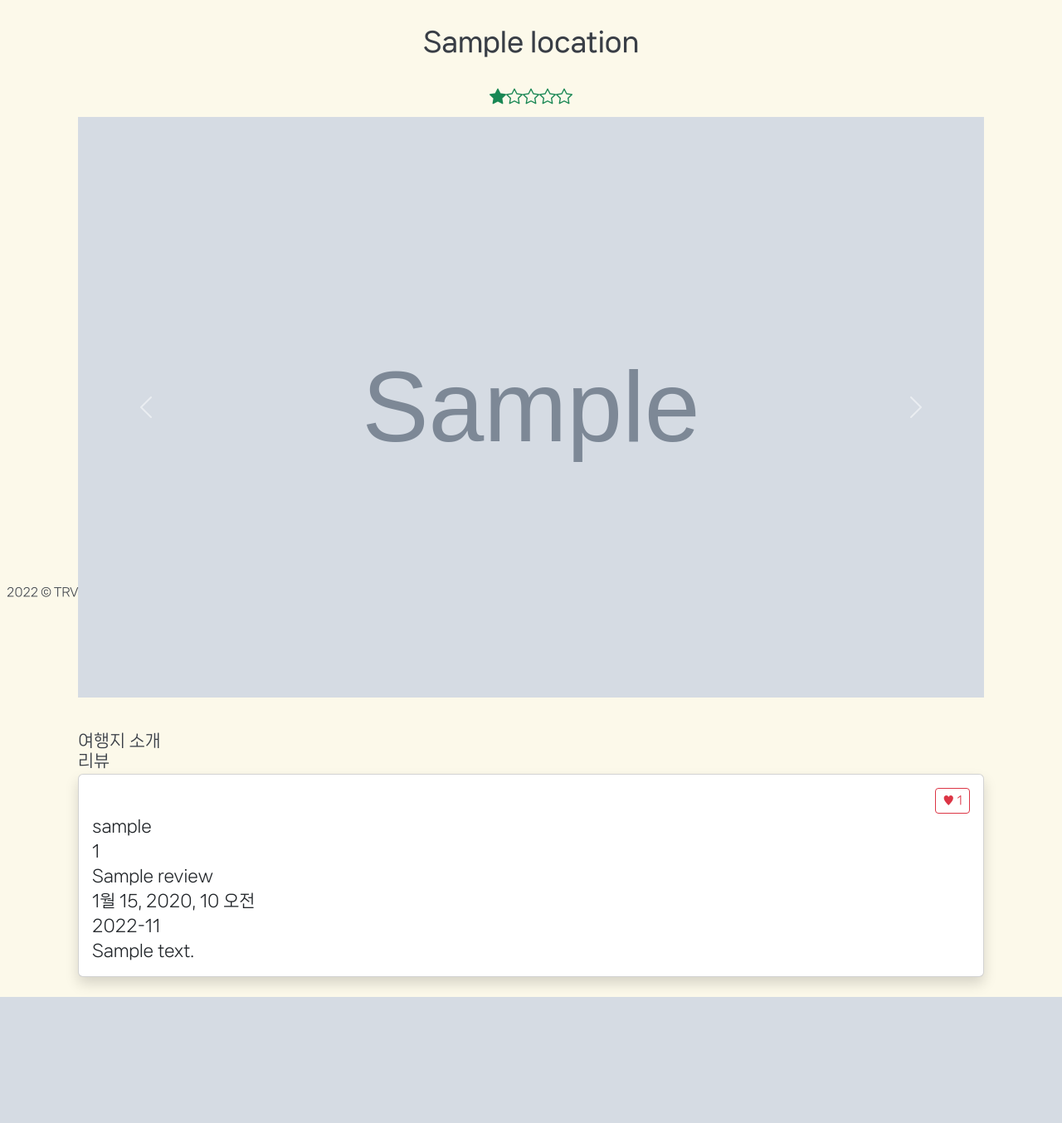
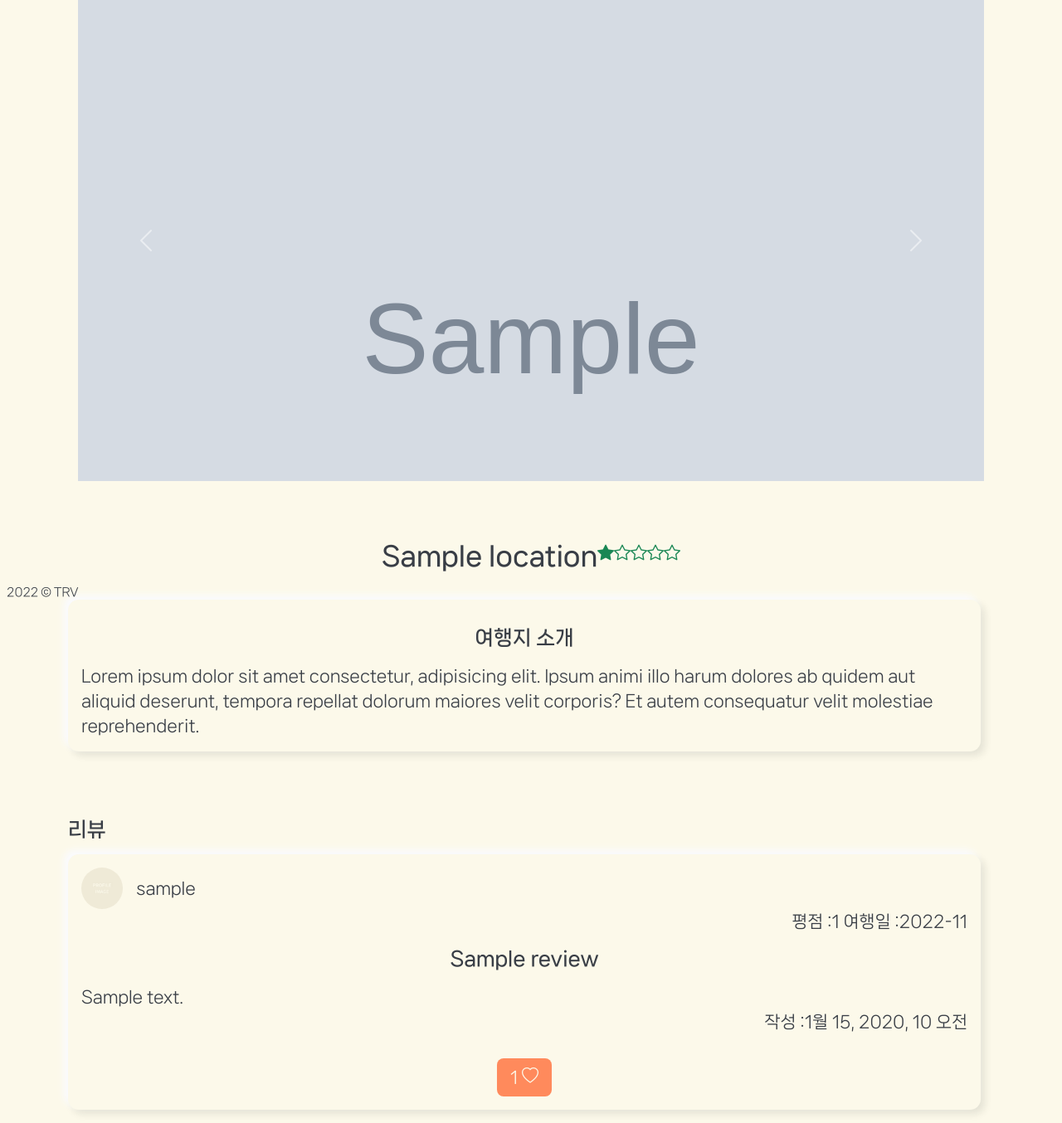
Before and after one commit to Bonbon315/PJT-Triview, a Django app: page /reviews/1/ in a window 1280 px wide. Shown: the part 66-1420 px from the top of the page at 83% size. Before the commit the page ends 1268 px from the top, so only its background shows below. Run offline with Django 3.2, Linux system fonts and the light colour scheme; tables that the repository leaves empty hold one stand-in row (values such as "Sample post"); grey boxes marked "Sample" are stand-in pictures; some libraries are stand-ins or nearby versions.

Commit message:
templates locations

```diff
--- a/accounts/templates/accounts/detail.html
+++ b/accounts/templates/accounts/detail.html
@@ -17,7 +17,7 @@
             <p>{{user.email}}</p>
         </div>
         <div>
-            <div class="d-flex text-center">
+            <div class="d-flex justify-content-between  text-center">
                 <div class="me-3">
                     <p>팔로잉</p>
                     <span>{{user.followings.count}}</span>
@@ -49,7 +49,7 @@
     </div>
     <!--자기자신만 정보 수정 링크 보이게 해둠-->
     {% if request.user.pk == user.pk %}
-    <div class="prof-log d-flex justify-content-around align-items-center mt-3">
+    <div class="prof-log d-flex justify-content-around align-items-center mt-4">
         <div>
             <!--접속여부 및 가입일-->
             <p>가입일자:
--- a/location/templates/location/create.html
+++ b/location/templates/location/create.html
@@ -4,7 +4,7 @@
 
   {% bootstrap_javascript %}
 
-  <form action="" method="POST" enctype="multipart/form-data">
+  <form action="" method="POST" enctype="multipart/form-data" id="loc-form">
     {% csrf_token %}
     {% bootstrap_form location_form %}
     <button type="submit" class="btn-sb btnC">장소등록</button>
--- a/reviews/templates/reviews/index.html
+++ b/reviews/templates/reviews/index.html
@@ -4,19 +4,11 @@
 {% block content %}
 
   <div class="container">
-  <div class="review_section">
-    <h1 class="tit">{{location.title}}</h1>
-    <div class="d-flex justify-content-center text-success mb-2">
-      <div class="bi-star{% if location_grade >= 1 %}-fill{% elif 0 < location_grade and location_grade < 1 %}-half{% endif %}"></div>
-      <div class="bi-star{% if location_grade >= 2 %}-fill{% elif 1 < location_grade and location_grade < 2 %}-half{% endif %}"></div>
-      <div class="bi-star{% if location_grade >= 3 %}-fill{% elif 2 < location_grade and location_grade < 3 %}-half{% endif %}"></div>
-      <div class="bi-star{% if location_grade >= 4 %}-fill{% elif 3 < location_grade and location_grade < 4 %}-half{% endif %}"></div>
-      <div class="bi-star{% if location_grade >= 5 %}-fill{% elif 4 < location_grade and location_grade < 5 %}-half{% endif %}"></div>
-    </div>
-    <div id="carouselExampleIndicators" class="carousel slide" data-bs-ride="true">
+
+    <div id="carouselExampleIndicators" class="carousel slide loct-crs" data-bs-ride="carousel">
       <div class="carousel-inner">
-        <div class="carousel-item active">
-          <img src="{{ location.image.url }}" class="d-block w-100" height="700px">
+        <div class="carousel-item active  data-bs-interval=" 5000""="5000" "">
+          <img src="{{ location.image.url }}" class="">
         </div>
         {% for review in reviews %}
           {% if review.location == location and review.image %}
@@ -26,59 +18,93 @@
           {% endif %}
         {% endfor %}
       </div>
-      <button class="carousel-control-prev" type="button" data-bs-target="#carouselExampleIndicators"
-        data-bs-slide="prev">
+      <button class="carousel-control-prev" type="button" data-bs-target="#carouselExampleIndicators" data-bs-slide="prev">
         <span class="carousel-control-prev-icon" aria-hidden="true"></span>
         <span class="visually-hidden">Previous</span>
       </button>
-      <button class="carousel-control-next" type="button" data-bs-target="#carouselExampleIndicators"
-        data-bs-slide="next">
+      <button class="carousel-control-next" type="button" data-bs-target="#carouselExampleIndicators" data-bs-slide="next">
         <span class="carousel-control-next-icon" aria-hidden="true"></span>
         <span class="visually-hidden">Next</span>
       </button>
     </div>
   </div>
-  <section class="review_section">
-    <h3>여행지 소개</h3>
+  <div class="review_section d-flex justify-content-center align-items-center">
+    <h1 class="tit">{{location.title}}</h1>
+    <div class="d-flex justify-content-center text-success mb-2">
+      <div class="bi-star{% if location_grade >= 1 %}-fill{% elif 0 < location_grade and location_grade < 1 %}-half{% endif %}"></div>
+      <div class="bi-star{% if location_grade >= 2 %}-fill{% elif 1 < location_grade and location_grade < 2 %}-half{% endif %}"></div>
+      <div class="bi-star{% if location_grade >= 3 %}-fill{% elif 2 < location_grade and location_grade < 3 %}-half{% endif %}"></div>
+      <div class="bi-star{% if location_grade >= 4 %}-fill{% elif 3 < location_grade and location_grade < 4 %}-half{% endif %}"></div>
+      <div class="bi-star{% if location_grade >= 5 %}-fill{% elif 4 < location_grade and location_grade < 5 %}-half{% endif %}"></div>
+    </div>
+  </div>
+  <section class="review_section rev-info">
+    <div class="box">
+      <h3 class="sub-tit">여행지 소개</h3>
       <div class="cont">
-
+        <p>Lorem ipsum dolor sit amet consectetur, adipisicing elit. Ipsum animi illo harum dolores ab quidem aut aliquid deserunt, tempora repellat dolorum maiores velit corporis? Et autem consequatur velit molestiae reprehenderit.</p>
+      </div>
     </div>
   </section>
-  <section class="review_section">
-    <h3>리뷰</h3>
+  <section class="review_section rev-area">
+    <div>
+      <h3 class="sub-tit">리뷰</h3>
       {% if request.user.is_authenticated %}
-      <a class="btn btn-primary" href="{% url 'reviews:create' location.pk %}">리뷰 작성</a>
+        <a class="btnC" href="{% url 'reviews:create' location.pk %}">리뷰 작성</a>
       {% endif %}
+    </div>
     <!--리뷰 쌓이는 곳-->
-    <div class="row pb-2">
-      <div class="col-12 pt-1">
+    <div class="rev">
       {% for review in reviews %}
         {% if review.location == location %}
-          <div class="card shadow p-3 mb-3 bg-body rounded">
-            <!--좋아요 기능-->
-            <div class='text-end'>
-              {% if request.user in review.like_users.all %}
-              <a href="{% url 'reviews:like' review.pk %}" class="btn btn-danger btn-sm">♥ {{ review.like_users.count }} </a>
+          <div class="mb-3 box">
+            <div class="rev-cont">
+              <div class="d-flex justify-content-start align-items-center">
+                <div class="rev-prof">
+                  {% if user.profile_image %}
+                    <img class="prof-img" src="{{ user.profile_image.url }}" alt="user profile image"/>
                   {% else %}
-                <a href="{% url 'reviews:like' review.pk %}" class="btn btn-outline-danger btn-sm">♥ {{ review.like_users.count }} </a>
+                    <img class="prof-img" src="{% static 'img/profile_dummy.jpg' %}" alt="user profile image - dummy">
                   {% endif %}
                 </div>
-          <p>{{ review.user }}</p>
-          <p>{{ review.grade }}</p>
-          <p>{{ review.title }}</p>
-          <p>{{ review.created_at }}</p>
-          <p>{{ review.traveled_at }}</p>
+                <span>{{ review.user }}</span>
+              </div>
+              <p class="text-end">
+                평점 :{{ review.grade }}
+                <span>
+                  여행일 :{{ review.traveled_at }}
+                </span>
+              </p>
+              <h5 class="sub-tit">{{ review.title }}</h5>
               <p>{{ review.content }}</p>
+              <p class="rev-crd text-end">작성 :{{ review.created_at }}</p>
+            </div>
+            <!--좋아요 기능-->
+            <div class="like-area">
+              {% if request.user in review.like_users.all %}
+                <a href="{% url 'reviews:like' review.pk %}" class="btnC">
+                  {{ review.like_users.count }}
+                  <i class="bi bi-heart-fill"></i>
+                </a>
+              {% else %}
+                <a href="{% url 'reviews:like' review.pk %}" class="btnC btnW">
+                  {{review.like_users.count }}
+                  <i class="bi bi-heart"></i>
+                </a>
+              {% endif %}
+            </div>
             <!--수정, 삭제 기능-->
+            <div>
               {% if request.user == review.user %}
-            <a class='btn btn-outline-success btn-sm' href="{% url 'reviews:update' review.pk %}">수정</a>
-            <a class='btn btn-outline-success btn-sm' href="{% url 'reviews:delete' review.pk %}">삭제</a>
+                <a class='btnC' href="{% url 'reviews:update' review.pk %}">수정</a>
+                <a class='btnC btnW' href="{% url 'reviews:delete' review.pk %}">삭제</a>
               {% endif %}
+            </div>
           </div>
         {% endif %}
       {% endfor %}
     </div>
   </div>
 </section>
-</div>
+
 {% endblock content %}
--- a/static/css/style.css
+++ b/static/css/style.css
@@ -190,6 +225,64 @@ a:hover {
 	font-size: 1rem;
 }
 
+/* location */
+.box {
+	background: var(--bg);
+	box-shadow: -5px -5px 10px #fafbff, 5px 5px 10px rgba(22, 27, 29, 0.1);
+	border-radius: 0.8rem;
+	transition: 0.3s;
+	margin-right: 1rem;
+}
+.box .box-img {
+	margin-top: 0.5rem;
+	height: 200px;
+	overflow: hidden;
+	border-radius: 1rem;
+}
+.box .sub-tit {
+	text-align: center;
+	transition: 0.3s;
+}
+.box:hover {
+	background: var(--bgD);
+	box-shadow: none;
+}
+.box:hover .sub-tit {
+	color: var(--main);
+}
+
+/* review */
+.carousel-item {
+	height: 580px;
+}
+.carousel-item img {
+	width: 100%;
+}
+.review_section .box {
+	padding: 1rem;
+}
+.rev-info .box:hover {
+	background: var(--bg);
+	box-shadow: -5px -5px 10px #fafbff, 5px 5px 10px rgba(22, 27, 29, 0.1);
+}
+.rev-info .box:hover .sub-tit {
+	color: var(--txt);
+}
+.rev-area {
+	margin-top: 5rem;
+}
+.rev .rev-cont .rev-prof {
+	width: 50px;
+	height: 50px;
+	overflow: hidden;
+	border-radius: 50%;
+	margin-right: 1rem;
+}
+.rev .rev-cont .rev-prof .prof-img {
+	width: 50px;
+	height: 50px;
+}
+
 /* buttons */
 .btnC {
 	background: var(--main);
@@ -199,6 +292,9 @@ a:hover {
 	margin: 1.8rem auto 0;
 	border-radius: 0.5rem;
 	transition: 0.2s;
+	position: relative;
+	left: 50%;
+	transform: translateX(-50%);
 	max-width: 900px;
 }
 .btnC:hover {
```
Also changed, not shown: other parts of static/css/style.css (+43 -8 lines), accounts/templates/accounts/password.html (+4 -4 lines), accounts/templates/accounts/update.html (+11 -7 lines), location/templates/location/index.html (+12 -12 lines), accounts/templates/accounts/signup.html (indentation only), images/images/229619fgsdl.jpg (added), images/images/ahalya-suresh-RmqE93H0Iv0-unsplash.jpg (added), images/images/engin-akyurt-nBtnpmNpHJI-unsplash.jpg (added), images/images/yujeong-huh-d6QW2x6u_1w-unsplash.jpg (added), 1 other file. Lines whose indentation alone changed are shown as unchanged.
